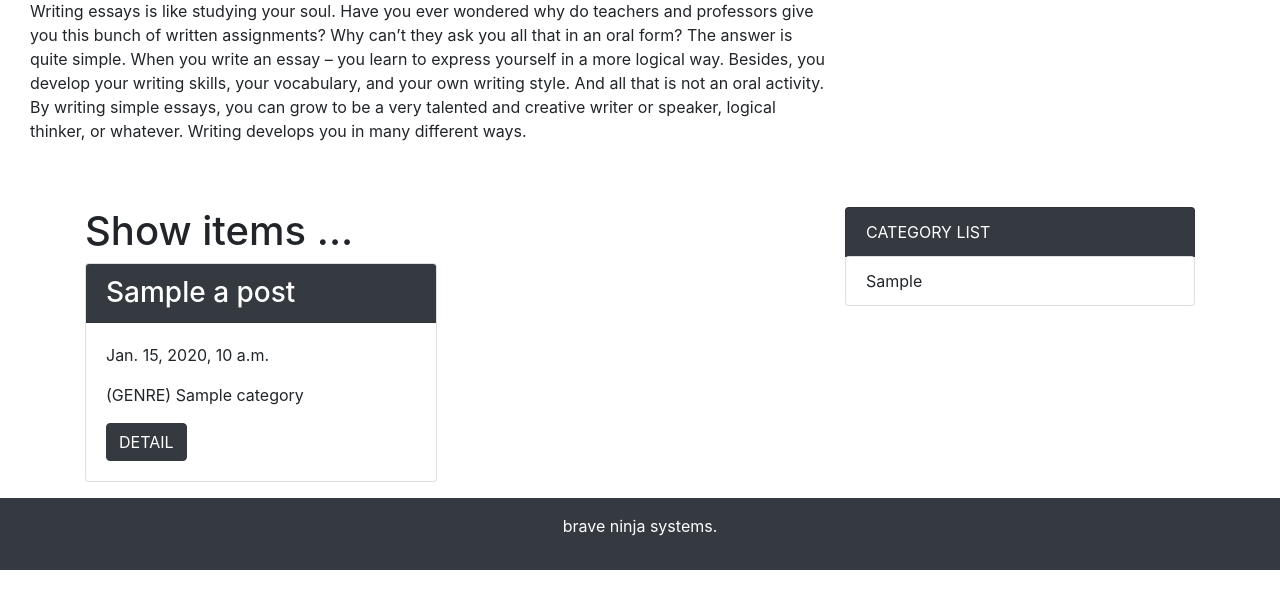
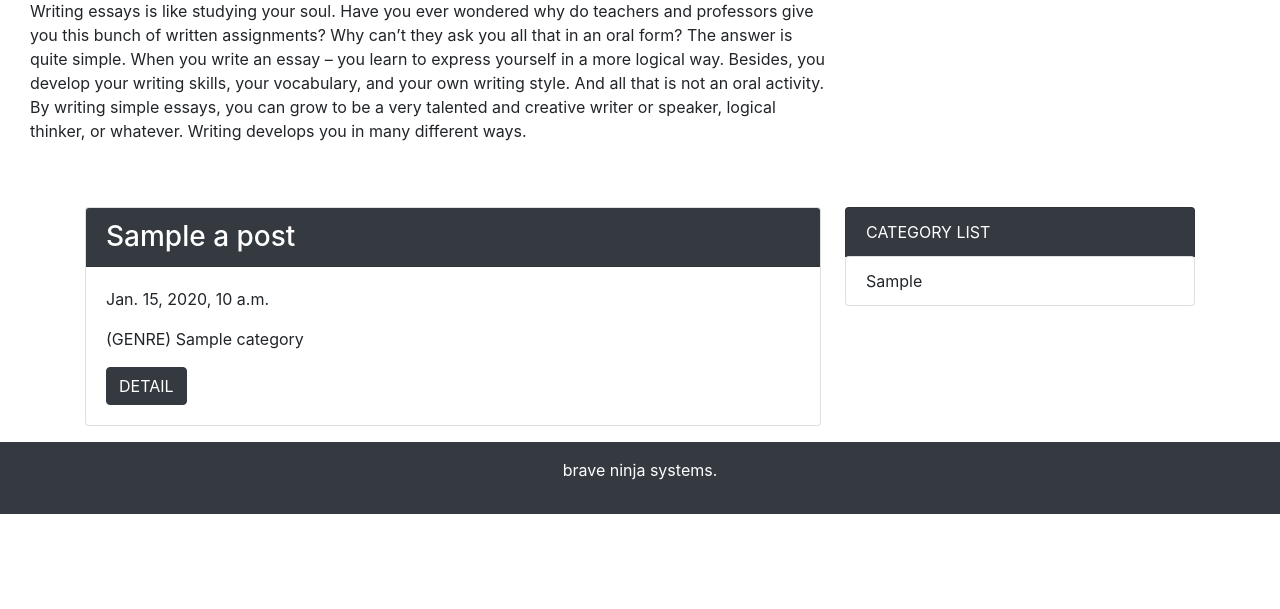
Before and after one commit to RYgithub1/djggapp, a Django app: template journal/templates/journal/journalpost_list.html in a window 1280 px wide. Shown: the part 161-770 px from the top of the page. Run offline with Django 3.2, Linux system fonts and the light colour scheme; the template is opened without the code that fills it: most values are stand-ins (such as "Sample title", 1, 10 or a date in 2020); some libraries are stand-ins or nearby versions.

Commit message:
Organized contents-height

```diff
--- a/journal/templates/journal/journalpost_list.html
+++ b/journal/templates/journal/journalpost_list.html
@@ -3,9 +3,8 @@
 
 
 {% block content %}
-  <h1>Show items ... </h1>
   {% for a_post in journalpost_list %}
-    <div class="card mb-3" style="width: 22rem;">
+    <div class="card mb-3" style="width:46rem;">
       <h3 class="card-header bg-dark text-white">{{ a_post.title }}</h3>
       <div class="card-body">
         <p>{{ a_post.created_date }}</p>
```
